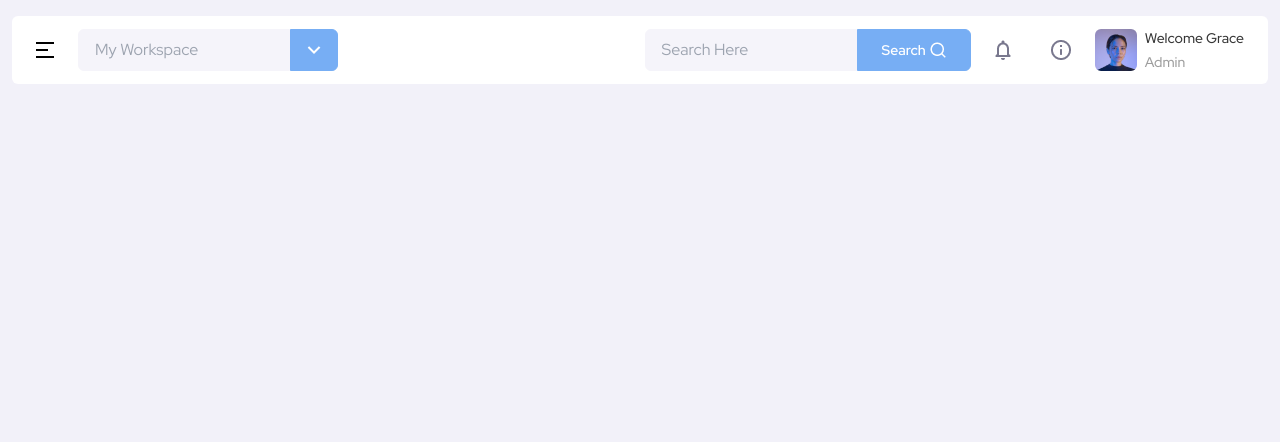
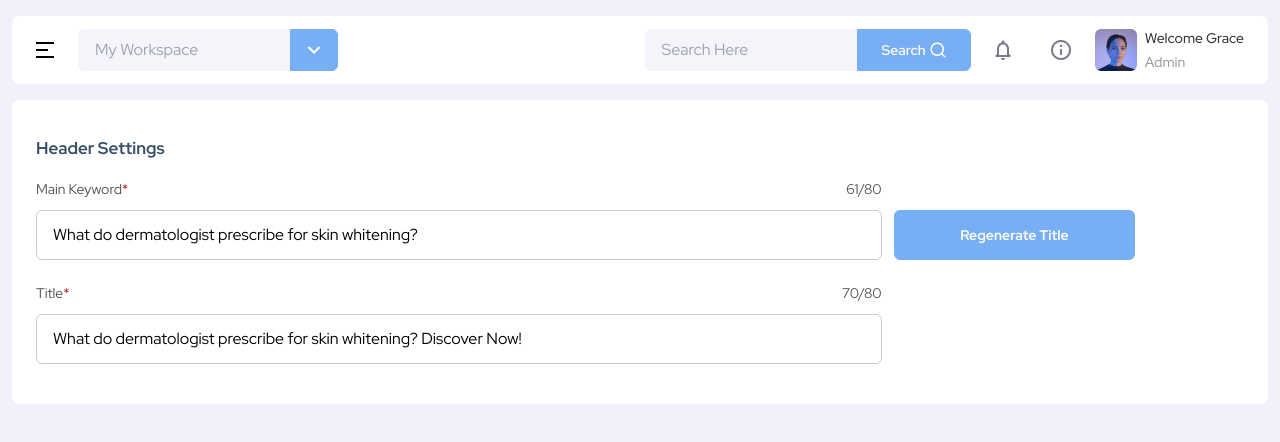
Before and after one commit to AbdulQuayyum/assessment, a Vue app: page / in a window 1280 px wide. Shown: the top 442 px of the page. Built offline with nearby package versions, Linux system fonts and the light colour scheme.

Commit message:
Added Header...

```diff
--- /dev/null
+++ b/src/Components/Header.vue
@@ -0,0 +1,43 @@
+<template>
+    <div class="bg-[#fff] rounded-md mt-4 mx-3 pt-8 pb-10 px-6 flex flex-col">
+        <div>
+            <span class="text-[#384D67] text-[17px] font-[700] leading-8">Header Settings</span>
+        </div>
+        <div class="flex flex-row items-center mt-3 space-x-3">
+            <div class="flex flex-col items-start justify-start w-full space-y-2">
+                <div class="flex flex-row justify-between w-full max-w-[70%]">
+                    <span class="flex flex-row items-center text-[#525252] text-[14px] font-[400] leading-[26px]">Main
+                        Keyword <p class="text-[#CA1818]">*</p></span>
+                    <span
+                        class="flex flex-row items-center text-[#525252] text-[14px] font-[400] leading-[26px]">61/80</span>
+                </div>
+                <div class="flex flex-row items-center w-full mt-3 space-x-3">
+                    <input type="text" class="bg-[#fff] border-[#CBCBCB] border-[1px] py-3 px-4 rounded-md w-[70%]"
+                        value="What do dermatologist prescribe for skin whitening?">
+                    <button
+                        class="flex w-[20%] flex-row items-center justify-center space-x-1 bg-[#77AEF4] rounded-md border-[#77AEF4] border-[1px] py-2 px-6">
+                        <p class="text-[#FFFFFF] text-[14px] font-[700] leading-8">Regenerate Title</p>
+                    </button>
+                </div>
+            </div>
+        </div>
+        <div class="flex flex-row items-center mt-5 space-x-3">
+            <div class="flex flex-col items-start justify-start w-full space-y-2">
+                <div class="flex flex-row justify-between w-full max-w-[70%]">
+                    <span class="flex flex-row items-center text-[#525252] text-[14px] font-[400] leading-[26px]">Title <p class="text-[#CA1818]">*</p></span>
+                    <span
+                        class="flex flex-row items-center text-[#525252] text-[14px] font-[400] leading-[26px]">70/80</span>
+                </div>
+                <div class="flex flex-row items-center w-full mt-3 space-x-3">
+                    <input type="text" class="bg-[#fff] border-[#CBCBCB] border-[1px] py-3 px-4 rounded-md w-[70%]"
+                        value="What do dermatologist prescribe for skin whitening? Discover Now!">
+                </div>
+            </div>
+        </div>
+    </div>
+</template>
+<script>
+export default {
+
+}
+</script>
--- a/src/Views/Projects.vue
+++ b/src/Views/Projects.vue
@@ -1,14 +1,18 @@
 <template>
     <div class="bg-[#F2F1F9] flex flex-col  min-h-screen mx-auto w-full max-w-[1800px]">
         <Navbar />
+        <main>
+            <Header />
+        </main>
     </div>
 </template>
 <script>
 
 import Navbar from '../Components/Navbar.vue';
+import Header from '../Components/Header.vue';
 export default {
     name: "Projects",
-    components: { Navbar, }
+    components: { Navbar, Header }
 
 }
 </script>
```
